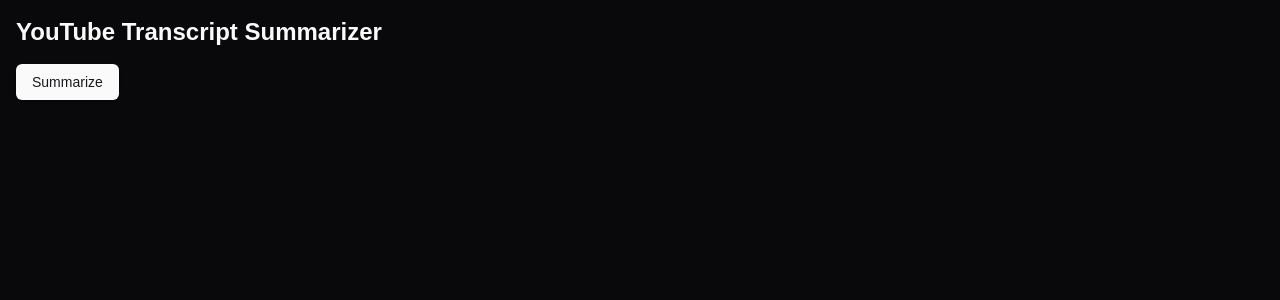
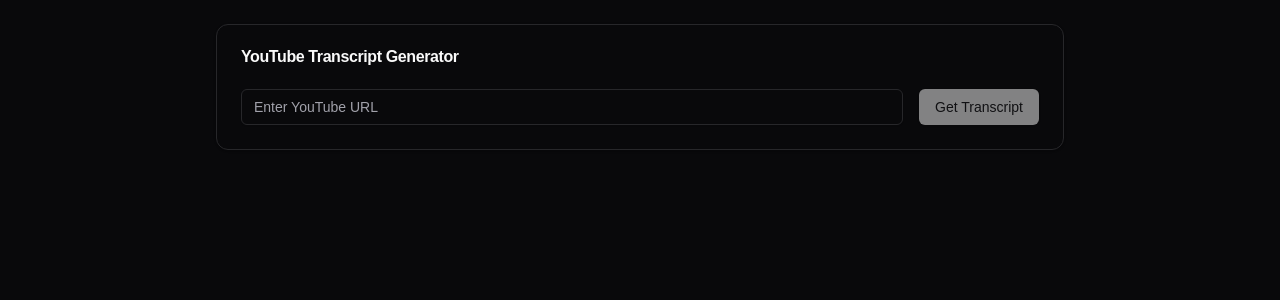
Before and after one commit to abhisek-1221/yottly, a Next.js app: page /summarize in a window 1280 px wide. Shown: the top 300 px of the page. Built offline with nearby package versions, Linux system fonts and the light colour scheme.

Commit message:
transcript in summarize section

```diff
--- a/src/app/summarize/page.tsx
+++ b/src/app/summarize/page.tsx
@@ -1,38 +1,124 @@
-'use client'
+"use client";
 
-import { useState } from 'react'
-import { useChat } from 'ai/react'
-import { Button } from '@/components/ui/button'
+import React, { useState } from 'react';
+import { Card, CardContent, CardHeader, CardTitle } from "@/components/ui/card";
+import { Input } from "@/components/ui/input";
+import { Button } from "@/components/ui/button";
+import { AlertCircle, Loader2 } from "lucide-react";
+import { Alert, AlertDescription } from "@/components/ui/alert";
 
-export default function TranscriptSummarizer() {
-  const [summary, setSummary] = useState<string>('')
-  const { messages, input, setInput , isLoading } = useChat()
+interface TranscriptSegment {
+  text: string;
+  startTime: string;
+  endTime: string;
+}
 
-  // This would be your predefined transcript
-const transcript = `To live as gently as I can;
-To be, no matter where, a man;To take what comes of good or illAnd cling to faith and honor still;To do my best, and let that standThe record of my brain and hand;And then, should failure come to me,Still work and hope for victory.To have no secret place whereinI stoop unseen to shame or sin;To be the same when I'm aloneAs when my every deed is known;To live undaunted, unafraidOf any step that I have made;To be without pretense or shamExactly what men think I am.To leave some simple mark behindTo keep my having lived in mind;If enmity to aught I show,To be an honest, generous foe,To play my little part, nor whineThat greater honors are not mine.This, I believe, is all I needFor my philosophy and creed.Edgar A. Guest. "My Creed."`
+interface TranscriptResponse {
+  segments: TranscriptSegment[];
+  fullTranscript: string;
+}
 
-  const handleSummarize = () => {
-    setInput(transcript)
-  }
+export default function TranscriptPage() {
+  const [url, setUrl] = useState('');
+  const [transcript, setTranscript] = useState<TranscriptResponse | null>(null);
+  const [error, setError] = useState<string | null>(null);
+  const [loading, setLoading] = useState(false);
 
-  // Update summary when new assistant message is received
-  if (messages.length > 0 && messages[messages.length - 1].role === 'assistant') {
-    setSummary(messages[messages.length - 1].content)
-  }
+  const fetchTranscript = async () => {
+    try {
+      setLoading(true);
+      setError(null);
+
+      const response = await fetch('/api/transcribe', {
+        method: 'POST',
+        headers: {
+          'Content-Type': 'application/json',
+        },
+        body: JSON.stringify({ videoUrl: url }),
+      });
+
+      if (!response.ok) {
+        const error = await response.json();
+        throw new Error(error.error || 'Failed to fetch transcript');
+      }
+
+      const data = await response.json();
+      setTranscript(data.transcript);
+    } catch (err) {
+      setError(err instanceof Error ? err.message : 'An error occurred');
+    } finally {
+      setLoading(false);
+    }
+  };
 
   return (
-    <div className="w-auto mx-auto p-4 flex-grow">
-      <h1 className="text-2xl font-bold mb-4">YouTube Transcript Summarizer</h1>
-      <Button onClick={handleSummarize} disabled={isLoading}>
-        {isLoading ? 'Summarizing...' : 'Summarize'}
-      </Button>
-      {summary && (
-        <div className="mt-4">
-          <h2 className="text-xl font-semibold mb-2">Summary:</h2>
-          <p className="whitespace-pre-wrap">{summary}</p>
-        </div>
+    <div className="container mx-auto p-6 max-w-4xl">
+      <Card className="mb-6">
+        <CardHeader>
+          <CardTitle>YouTube Transcript Generator</CardTitle>
+        </CardHeader>
+        <CardContent>
+          <div className="flex gap-4">
+            <Input
+              placeholder="Enter YouTube URL"
+              value={url}
+              onChange={(e) => setUrl(e.target.value)}
+              className="flex-1"
+            />
+            <Button
+              onClick={fetchTranscript}
+              disabled={loading || !url}
+            >
+              {loading ? (
+                <>
+                  <Loader2 className="mr-2 h-4 w-4 animate-spin" />
+                  Loading
+                </>
+              ) : (
+                'Get Transcript'
+              )}
+            </Button>
+          </div>
+        </CardContent>
+      </Card>
+
+      {error && (
+        <Alert variant="destructive" className="mb-6">
+          <AlertCircle className="h-4 w-4" />
+          <AlertDescription>{error}</AlertDescription>
+        </Alert>
+      )}
+
+      {transcript && (
+        <>
+          <Card className="mb-6">
+            <CardHeader>
+              <CardTitle>Full Transcript</CardTitle>
+            </CardHeader>
+            <CardContent>
+              <p className="whitespace-pre-wrap">{transcript.fullTranscript}</p>
+            </CardContent>
+          </Card>
+
+          <Card>
+            <CardHeader>
+              <CardTitle>Timestamped Segments</CardTitle>
+            </CardHeader>
+            <CardContent>
+              <div className="space-y-4">
+                {transcript.segments.map((segment, index) => (
+                  <div key={index} className="border-b pb-2 last:border-b-0">
+                    <div className="text-sm text-muted-foreground mb-1">
+                      {segment.startTime} - {segment.endTime}
+                    </div>
+                    <p>{segment.text}</p>
+                  </div>
+                ))}
+              </div>
+            </CardContent>
+          </Card>
+        </>
       )}
     </div>
-  )
+  );
 }
--- /dev/null
+++ b/src/components/ui/alert.tsx
@@ -0,0 +1,59 @@
+import * as React from "react"
+import { cva, type VariantProps } from "class-variance-authority"
+
+import { cn } from "@/lib/utils"
+
+const alertVariants = cva(
+  "relative w-full rounded-lg border px-4 py-3 text-sm [&>svg+div]:translate-y-[-3px] [&>svg]:absolute [&>svg]:left-4 [&>svg]:top-4 [&>svg]:text-foreground [&>svg~*]:pl-7",
+  {
+    variants: {
+      variant: {
+        default: "bg-background text-foreground",
+        destructive:
+          "border-destructive/50 text-destructive dark:border-destructive [&>svg]:text-destructive",
+      },
+    },
+    defaultVariants: {
+      variant: "default",
+    },
+  }
+)
+
+const Alert = React.forwardRef<
+  HTMLDivElement,
+  React.HTMLAttributes<HTMLDivElement> & VariantProps<typeof alertVariants>
+>(({ className, variant, ...props }, ref) => (
+  <div
+    ref={ref}
+    role="alert"
+    className={cn(alertVariants({ variant }), className)}
+    {...props}
+  />
+))
+Alert.displayName = "Alert"
+
+const AlertTitle = React.forwardRef<
+  HTMLParagraphElement,
+  React.HTMLAttributes<HTMLHeadingElement>
+>(({ className, ...props }, ref) => (
+  <h5
+    ref={ref}
+    className={cn("mb-1 font-medium leading-none tracking-tight", className)}
+    {...props}
+  />
+))
+AlertTitle.displayName = "AlertTitle"
+
+const AlertDescription = React.forwardRef<
+  HTMLParagraphElement,
+  React.HTMLAttributes<HTMLParagraphElement>
+>(({ className, ...props }, ref) => (
+  <div
+    ref={ref}
+    className={cn("text-sm [&_p]:leading-relaxed", className)}
+    {...props}
+  />
+))
+AlertDescription.displayName = "AlertDescription"
+
+export { Alert, AlertTitle, AlertDescription }
```
